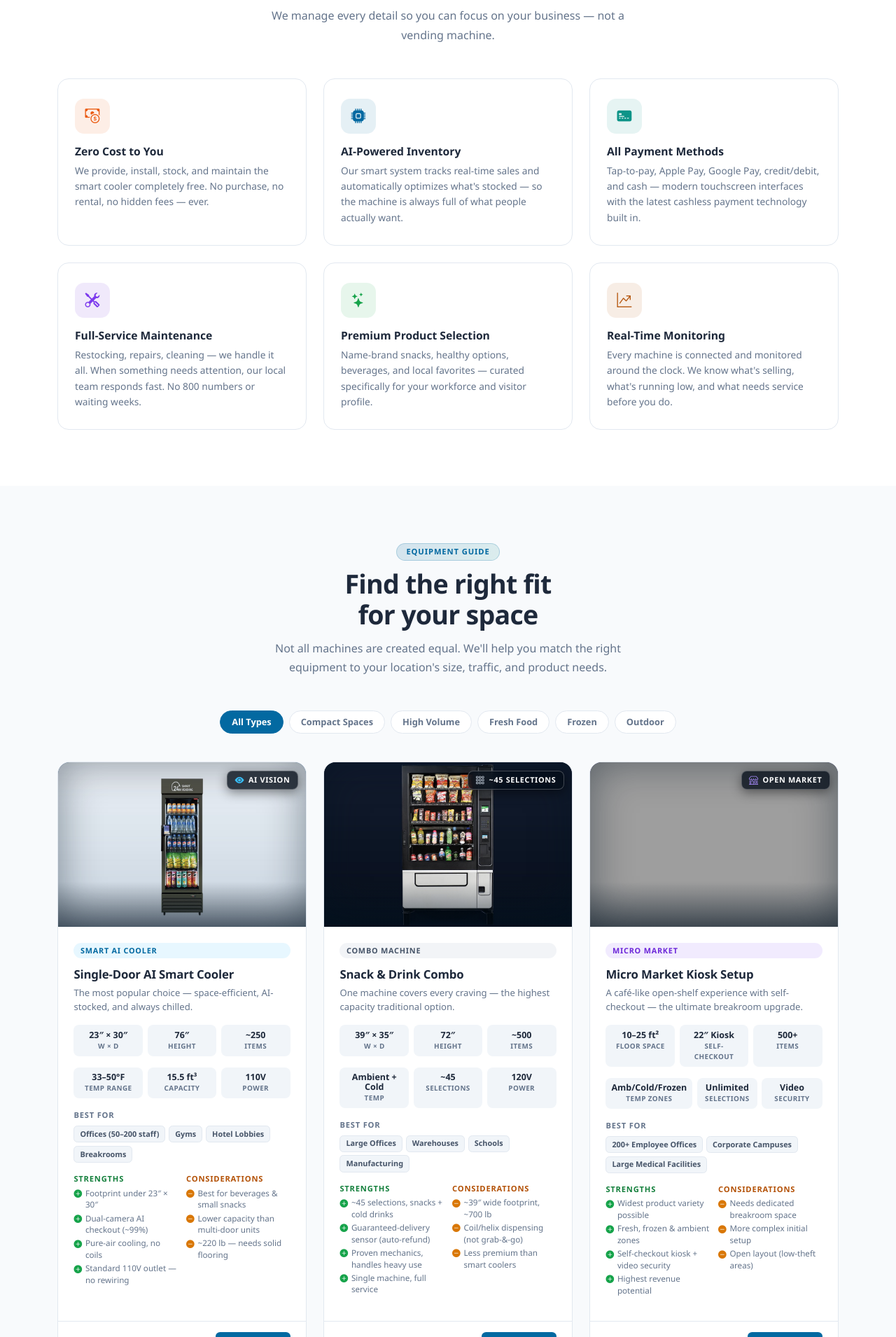
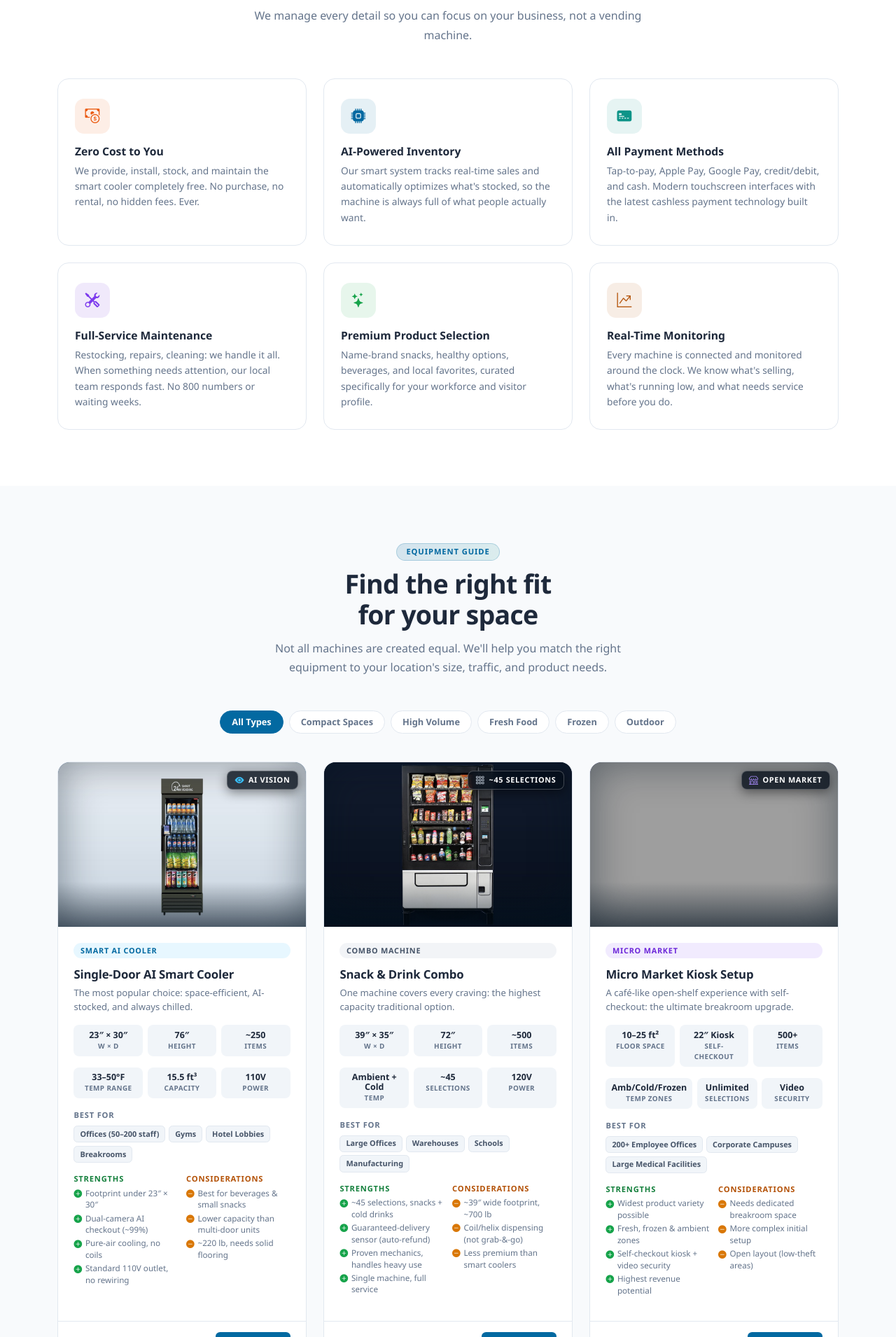
Before and after one commit to 4inchzoffury/smart_vend, a Python web app: template app/templates/public/landing.html in a window 1280 px wide. Shown: the part 1120-3030 px from the top of the page at 70% size. Run offline with Jinja, Linux system fonts and the light colour scheme; the template is opened without the code that fills it, so the values that code supplies are empty; some libraries are stand-ins or nearby versions; grey boxes are pictures that could not be loaded.

Commit message:
Remove em-dashes from landing page copy (31 spots)
Per copy-style preference, replace em-dashes with commas (appositives),
colons (clause-introduces-list), periods (separate ideas), and middots
(badge/trust-pill separators). No content meaning changed.

```diff
--- a/app/templates/public/landing.html
+++ b/app/templates/public/landing.html
@@ -498,42 +498,42 @@
     <div class="text-center mb-5">
       <div class="sec-eyebrow">Why Prime Micro Markets</div>
       <h2 class="sec-title">Everything handled.<br>Nothing on your plate.</h2>
-      <p class="sec-sub">We manage every detail so you can focus on your business — not a vending machine.</p>
+      <p class="sec-sub">We manage every detail so you can focus on your business, not a vending machine.</p>
     </div>
     <div class="row g-4">
       <div class="col-md-6 col-lg-4">
         <div class="feat-card">
           <div class="feat-icon fi-o"><i class="bi bi-cash-coin"></i></div>
           <h5>Zero Cost to You</h5>
-          <p>We provide, install, stock, and maintain the smart cooler completely free. No purchase, no rental, no hidden fees — ever.</p>
+          <p>We provide, install, stock, and maintain the smart cooler completely free. No purchase, no rental, no hidden fees. Ever.</p>
         </div>
       </div>
       <div class="col-md-6 col-lg-4">
         <div class="feat-card">
           <div class="feat-icon fi-b"><i class="bi bi-cpu-fill"></i></div>
           <h5>AI-Powered Inventory</h5>
-          <p>Our smart system tracks real-time sales and automatically optimizes what's stocked — so the machine is always full of what people actually want.</p>
+          <p>Our smart system tracks real-time sales and automatically optimizes what's stocked, so the machine is always full of what people actually want.</p>
         </div>
       </div>
       <div class="col-md-6 col-lg-4">
         <div class="feat-card">
           <div class="feat-icon fi-t"><i class="bi bi-credit-card-2-front-fill"></i></div>
           <h5>All Payment Methods</h5>
-          <p>Tap-to-pay, Apple Pay, Google Pay, credit/debit, and cash — modern touchscreen interfaces with the latest cashless payment technology built in.</p>
+          <p>Tap-to-pay, Apple Pay, Google Pay, credit/debit, and cash. Modern touchscreen interfaces with the latest cashless payment technology built in.</p>
         </div>
       </div>
       <div class="col-md-6 col-lg-4">
         <div class="feat-card">
           <div class="feat-icon fi-p"><i class="bi bi-tools"></i></div>
           <h5>Full-Service Maintenance</h5>
-          <p>Restocking, repairs, cleaning — we handle it all. When something needs attention, our local team responds fast. No 800 numbers or waiting weeks.</p>
+          <p>Restocking, repairs, cleaning: we handle it all. When something needs attention, our local team responds fast. No 800 numbers or waiting weeks.</p>
         </div>
       </div>
       <div class="col-md-6 col-lg-4">
         <div class="feat-card">
           <div class="feat-icon fi-g"><i class="bi bi-stars"></i></div>
           <h5>Premium Product Selection</h5>
-          <p>Name-brand snacks, healthy options, beverages, and local favorites — curated specifically for your workforce and visitor profile.</p>
+          <p>Name-brand snacks, healthy options, beverages, and local favorites, curated specifically for your workforce and visitor profile.</p>
         </div>
       </div>
       <div class="col-md-6 col-lg-4">
@@ -584,7 +584,7 @@
           <div class="equip-body">
             <span class="equip-type-badge badge-cooler">Smart AI Cooler</span>
             <div class="equip-name">Single-Door AI Smart Cooler</div>
-            <div class="equip-tagline">The most popular choice — space-efficient, AI-stocked, and always chilled.</div>
+            <div class="equip-tagline">The most popular choice: space-efficient, AI-stocked, and always chilled.</div>
             <div class="specs-row">
               <div class="spec-cell"><div class="spec-val">23″ × 30″</div><div class="spec-key">W × D</div></div>
               <div class="spec-cell"><div class="spec-val">76″</div><div class="spec-key">Height</div></div>
@@ -611,7 +611,7 @@
                   <li><i class="bi bi-plus-circle-fill"></i>Footprint under 23″ × 30″</li>
                   <li><i class="bi bi-plus-circle-fill"></i>Dual-camera AI checkout (~99%)</li>
                   <li><i class="bi bi-plus-circle-fill"></i>Pure-air cooling, no coils</li>
-                  <li><i class="bi bi-plus-circle-fill"></i>Standard 110V outlet — no rewiring</li>
+                  <li><i class="bi bi-plus-circle-fill"></i>Standard 110V outlet, no rewiring</li>
                 </ul>
               </div>
               <div class="pc-col pc-con">
@@ -619,7 +619,7 @@
                 <ul class="pc-list">
                   <li><i class="bi bi-dash-circle-fill"></i>Best for beverages &amp; small snacks</li>
                   <li><i class="bi bi-dash-circle-fill"></i>Lower capacity than multi-door units</li>
-                  <li><i class="bi bi-dash-circle-fill"></i>~220 lb — needs solid flooring</li>
+                  <li><i class="bi bi-dash-circle-fill"></i>~220 lb, needs solid flooring</li>
                 </ul>
               </div>
             </div>
@@ -644,7 +644,7 @@
           <div class="equip-body">
             <span class="equip-type-badge badge-combo">Combo Machine</span>
             <div class="equip-name">Snack &amp; Drink Combo</div>
-            <div class="equip-tagline">One machine covers every craving — the highest capacity traditional option.</div>
+            <div class="equip-tagline">One machine covers every craving: the highest capacity traditional option.</div>
             <div class="specs-row">
               <div class="spec-cell"><div class="spec-val">39″ × 35″</div><div class="spec-key">W × D</div></div>
               <div class="spec-cell"><div class="spec-val">72″</div><div class="spec-key">Height</div></div>
@@ -704,7 +704,7 @@
           <div class="equip-body">
             <span class="equip-type-badge badge-market">Micro Market</span>
             <div class="equip-name">Micro Market Kiosk Setup</div>
-            <div class="equip-tagline">A café-like open-shelf experience with self-checkout — the ultimate breakroom upgrade.</div>
+            <div class="equip-tagline">A café-like open-shelf experience with self-checkout: the ultimate breakroom upgrade.</div>
             <div class="specs-row">
               <div class="spec-cell"><div class="spec-val">10–25 ft²</div><div class="spec-key">Floor Space</div></div>
               <div class="spec-cell"><div class="spec-val">22″ Kiosk</div><div class="spec-key">Self-Checkout</div></div>
@@ -850,14 +850,14 @@
                   <li><i class="bi bi-plus-circle-fill"></i>~864-bottle capacity, 12 shelves</li>
                   <li><i class="bi bi-plus-circle-fill"></i>Dual-zone temperature control</li>
                   <li><i class="bi bi-plus-circle-fill"></i>AI grab-&-go across two doors</li>
-                  <li><i class="bi bi-plus-circle-fill"></i>Standard 110V outlet — no rewiring</li>
+                  <li><i class="bi bi-plus-circle-fill"></i>Standard 110V outlet, no rewiring</li>
                 </ul>
               </div>
               <div class="pc-col pc-con">
                 <h6>Considerations</h6>
                 <ul class="pc-list">
                   <li><i class="bi bi-dash-circle-fill"></i>Needs ~54″ clear width</li>
-                  <li><i class="bi bi-dash-circle-fill"></i>~410 lb — needs solid flooring</li>
+                  <li><i class="bi bi-dash-circle-fill"></i>~410 lb, needs solid flooring</li>
                   <li><i class="bi bi-dash-circle-fill"></i>Best where daily traffic justifies size</li>
                 </ul>
               </div>
@@ -970,7 +970,7 @@
                   <li><i class="bi bi-plus-circle-fill"></i>Ice cream, novelties &amp; frozen meals</li>
                   <li><i class="bi bi-plus-circle-fill"></i>True-freeze down to −8°F</li>
                   <li><i class="bi bi-plus-circle-fill"></i>AI grab-&-go checkout (~99%)</li>
-                  <li><i class="bi bi-plus-circle-fill"></i>Standard 110V outlet — no rewiring</li>
+                  <li><i class="bi bi-plus-circle-fill"></i>Standard 110V outlet, no rewiring</li>
                 </ul>
               </div>
               <div class="pc-col pc-con">
```
Also changed, not shown: other parts of app/templates/public/landing.html (+18 -18 lines).
